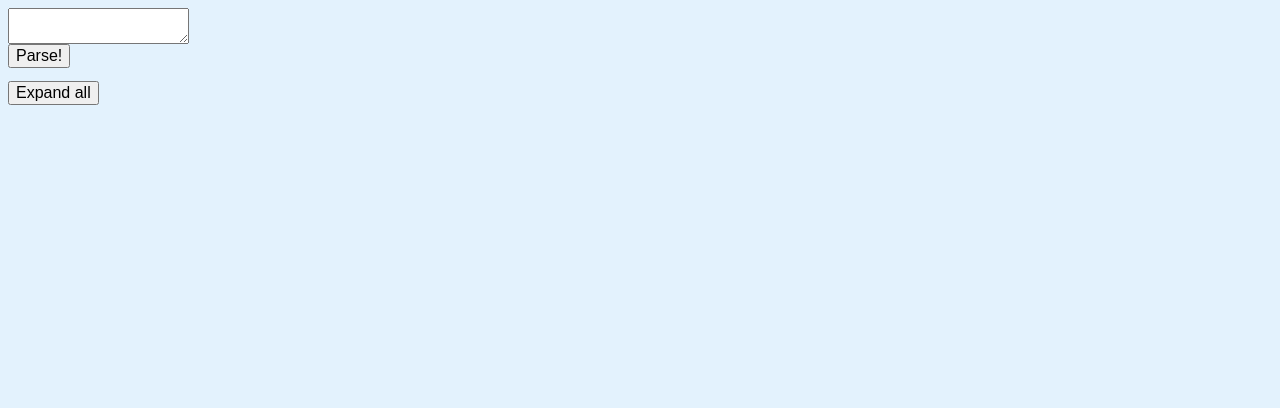
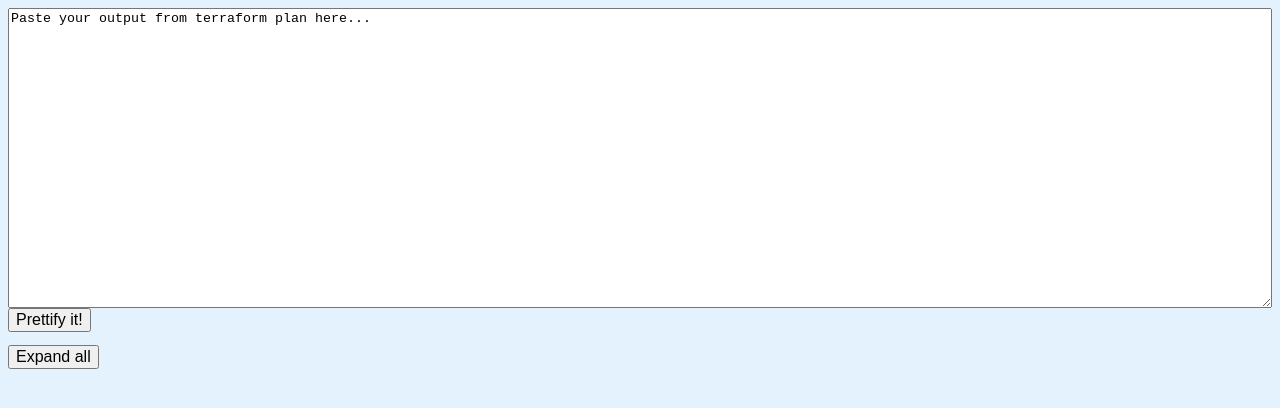
Before and after one commit to chrislewisdev/prettyplan, a plain HTML site: page index.html in a window 1280 px wide. Drawn offline with Linux system fonts and the light colour scheme.

Commit message:
Some presentation improvements

```diff
--- a/index.html
+++ b/index.html
@@ -11,8 +11,8 @@
     <script src="run.js"></script>
 </head>
 <body>
-    <textarea id="terraform-plan"></textarea><br />
-    <button onclick="run()">Parse!</button>
+    <textarea id="terraform-plan">Paste your output from terraform plan here...</textarea><br />
+    <button onclick="run()">Prettify it!</button>
     <div class="prettyplan">
         <ul id="errors" class="errors"></ul>
         <ul id="warnings" class="warnings"></ul>
--- a/style.css
+++ b/style.css
@@ -4,6 +4,11 @@ body {
     background: #e3f2fd;
     color: #000000c0;
     font-size: 13px;
+}
+
+#terraform-plan {
+    width: 100%;
+    min-height: 300px;
 }
 
 button {
```
